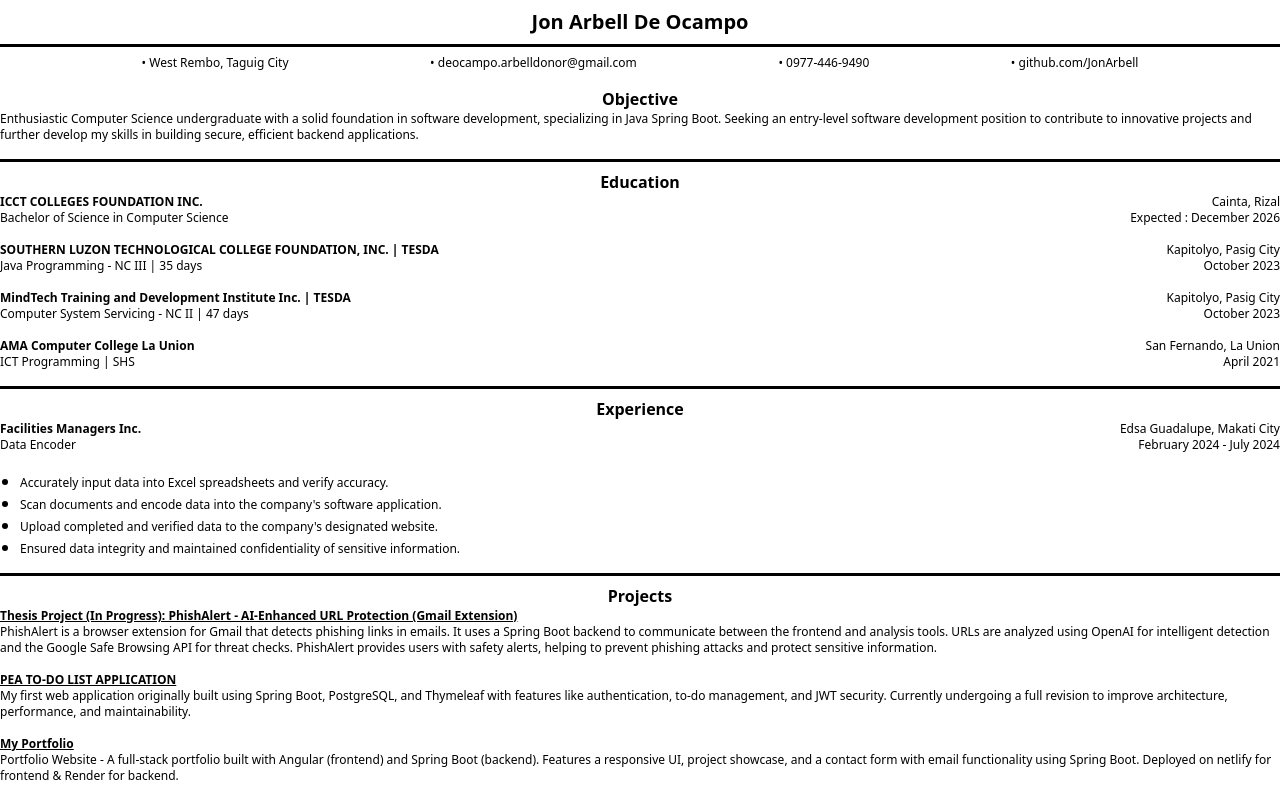
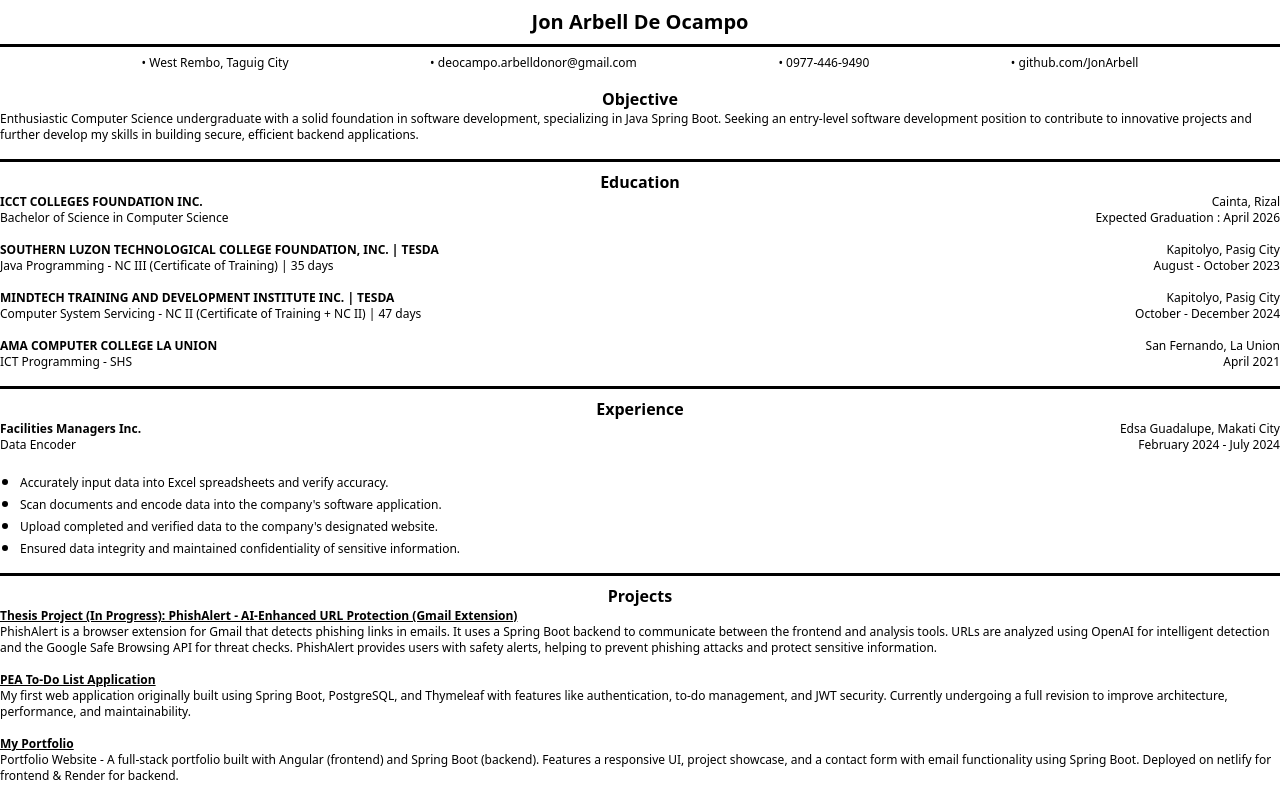
Before and after one commit to JonArbell/resume-template, an Angular app: page / in a window 1280 px wide. Shown: the top 800 px of the page. Built offline with nearby package versions, Linux system fonts and the light colour scheme.

Commit message:
update resume

```diff
--- a/src/app/app.component.ts
+++ b/src/app/app.component.ts
@@ -1,5 +1,4 @@
 import { Component } from '@angular/core';
-import { RouterOutlet } from '@angular/router';
 import { ObjectiveComponent } from './objective/objective.component';
 import { InformationComponent } from './information/information.component';
 import { EducationComponent } from './education/education.component';
@@ -9,7 +8,7 @@ import { ProjectsComponent } from './projects/projects.component';
 
 @Component({
   selector: 'app-root',
-  imports: [RouterOutlet,InformationComponent,ObjectiveComponent,EducationComponent,ExperienceComponent,ProjectsComponent, SkillsComponent],
+  imports: [InformationComponent,ObjectiveComponent,EducationComponent,ExperienceComponent,ProjectsComponent, SkillsComponent],
   templateUrl: './app.component.html',
   styleUrl: './app.component.css'
 })
--- a/src/app/education/education.component.html
+++ b/src/app/education/education.component.html
@@ -8,37 +8,37 @@
             </section>
             <section class="flex flex-col items-end justify-between text-xs">
                 <p>Cainta, Rizal</p>
-                <p>Expected : December 2026</p>
+                <p>Expected Graduation : April 2026</p>
             </section>
         </li>
 
         <li class="flex justify-between mb-4">
             <section class="text-xs w-[70%]">
                 <h3 class="font-bold">SOUTHERN LUZON TECHNOLOGICAL COLLEGE FOUNDATION, INC. | TESDA</h3>
-                <p>Java Programming - NC III | 35 days</p>
+                <p>Java Programming - NC III (Certificate of Training) | 35 days</p>
             </section>
             <section class="flex flex-col items-end justify-between text-xs">
                 <p>Kapitolyo, Pasig City</p>
-                <p>October 2023</p>
+                <p>August - October 2023</p>
             </section>
         </li>
 
         <li class="flex justify-between mb-4">
             <section class="text-xs w-[70%]">
-                <h3 class="font-bold">MindTech Training and Development Institute Inc. | TESDA</h3>
-                <p>Computer System Servicing - NC II | 47 days</p>
+                <h3 class="font-bold">MINDTECH TRAINING AND DEVELOPMENT INSTITUTE INC. | TESDA</h3>
+                <p>Computer System Servicing - NC II (Certificate of Training + NC II) | 47 days</p>
             </section>
 
             <section class="flex flex-col items-end justify-between text-xs">
                 <p>Kapitolyo, Pasig City</p>
-                <p>October 2023</p>
+                <p>October - December 2024</p>
             </section>
         </li>
 
         <li class="flex justify-between mb-4">
             <section class="text-xs">
-                <h3 class="font-bold">AMA Computer College La Union</h3>
-                <p>ICT Programming | SHS</p>
+                <h3 class="font-bold">AMA COMPUTER COLLEGE LA UNION</h3>
+                <p>ICT Programming - SHS</p>
             </section>
             <section class="flex flex-col items-end justify-between text-xs">
                 <p>San Fernando, La Union</p>
--- a/src/app/objective/objective.component.html
+++ b/src/app/objective/objective.component.html
@@ -1,7 +1,20 @@
 <section class="mb-4">
     <h2 class="font-bold text-base text-center">Objective</h2>
+    <!--
+      for applying graduate
+     -->
     <!-- <p class="text-xs">Enthusiastic Computer Science graduate with a solid foundation in software development, specializing in <strong>Java Spring Boot</strong> and frontend technologies. Seeking an entry-level software development position to contribute to innovative projects and further develop my skills in building secure and efficient applications.</p> -->
-     <p class="text-xs">
-        Enthusiastic Computer Science undergraduate with a solid foundation in software development, specializing in Java Spring Boot. Seeking an entry-level software development position to contribute to innovative projects and further develop my skills in building secure, efficient backend applications.
-     </p>
+
+    <!--for thesis-->
+    <!-- <p class="text-xs">
+      Enthusiastic 3rd-year Computer Science student with a solid foundation in software development, specializing in Java Spring Boot. Seeking to apply my technical expertise and problem-solving skills to a challenging thesis project, while further enhancing my knowledge in building secure, efficient backend applications and collaborating with a dynamic team.
+   </p> -->
+
+
+     <!--
+      for applying undergraduate
+     -->
+   <p class="text-xs">
+      Enthusiastic Computer Science undergraduate with a solid foundation in software development, specializing in Java Spring Boot. Seeking an entry-level software development position to contribute to innovative projects and further develop my skills in building secure, efficient backend applications.
+   </p>
 </section>
--- a/src/app/projects/projects.component.html
+++ b/src/app/projects/projects.component.html
@@ -14,7 +14,7 @@
         <li>
             <section class="text-xs mb-4">
                 <a class="underline underline-offset" href="https://github.com/JonArbell/PEA-TODO-LIST-APPLICATION-BACKEND">
-                    <h3 class="font-bold">PEA TO-DO LIST APPLICATION</h3>
+                    <h3 class="font-bold">PEA To-Do List Application</h3>
                 </a>
                 <p>My first web application originally built using Spring Boot, PostgreSQL, and Thymeleaf with features like authentication, to-do management, and JWT security. Currently undergoing a full revision to improve architecture, performance, and maintainability.</p>
             </section>
```
